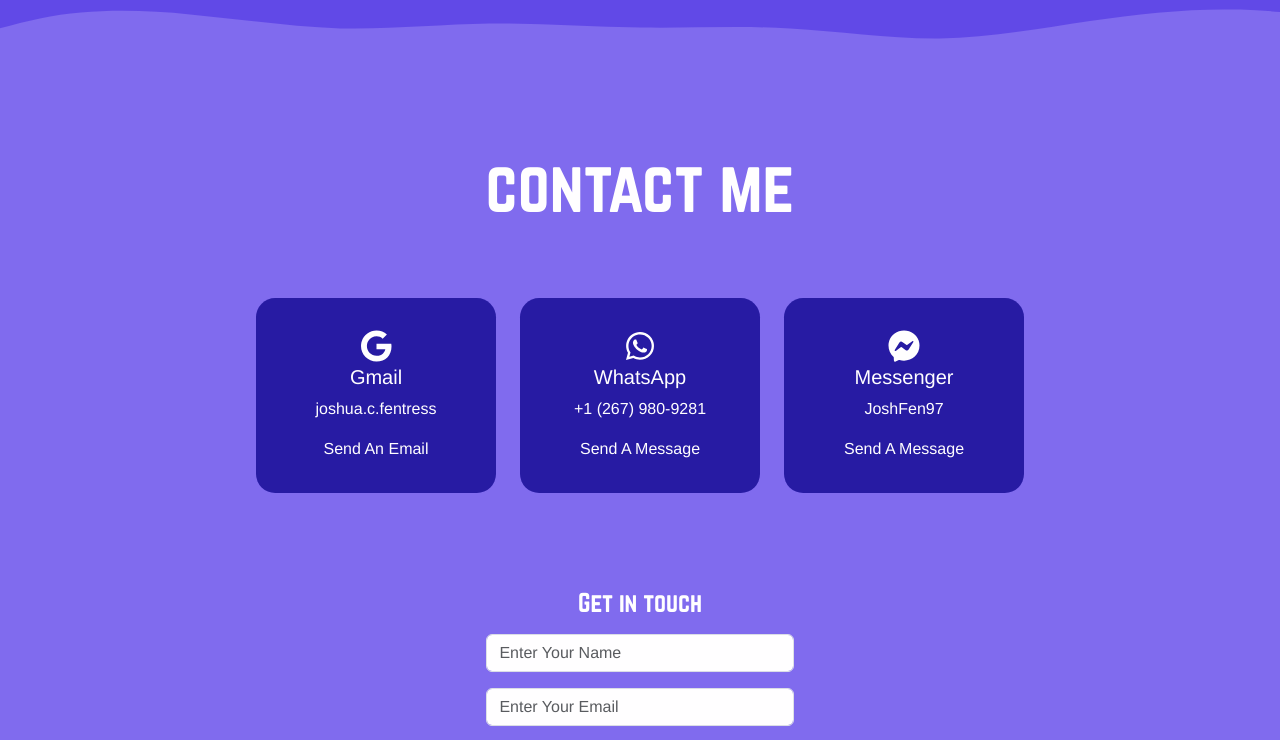
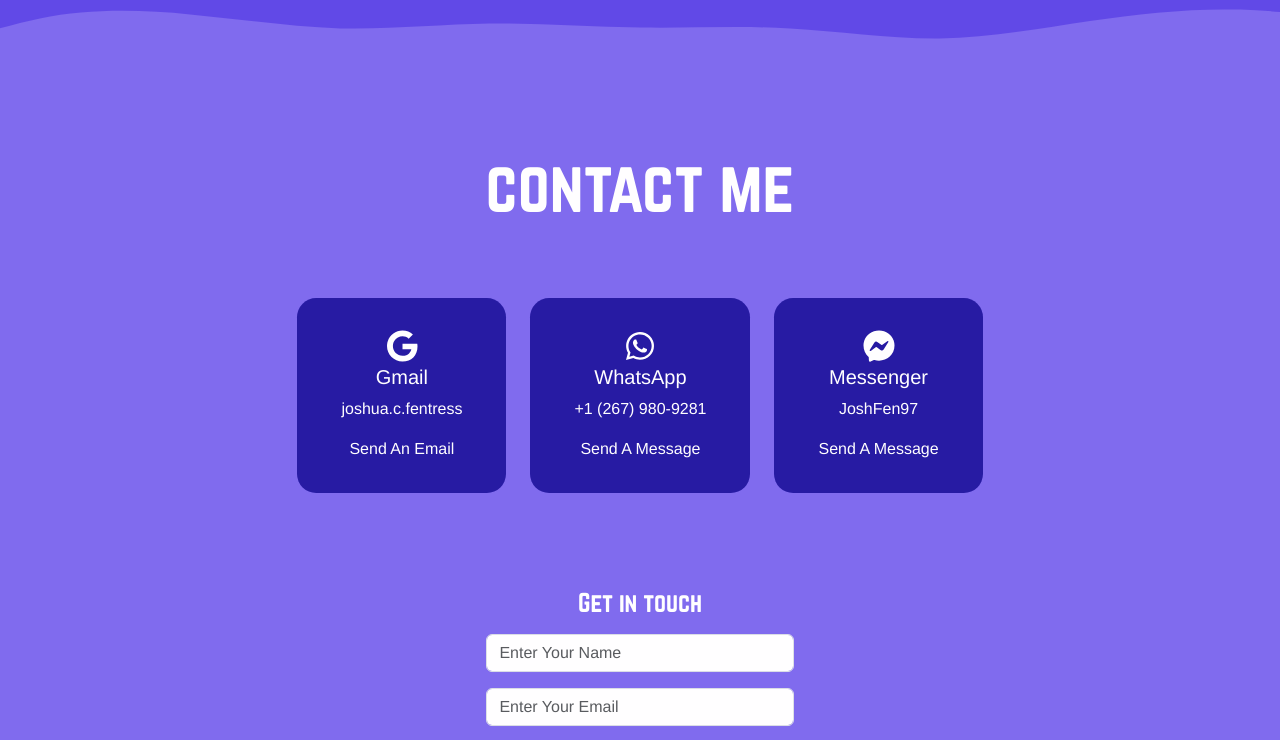
Before and after one commit to JoshFen/ResumeWeb, a React (Vite) app in the folder resume-site/: page / in a window 1280 px wide. Shown: the part 6132-6872 px from the top of the page. Built offline with nearby package versions, Linux system fonts and the light colour scheme.

Commit message:
photos testing

```diff
--- a/resume-site/src/App.css
+++ b/resume-site/src/App.css
@@ -370,7 +370,7 @@ section {
   border-radius: 1.2em;
   margin-left: 12px;
   margin-right: 12px;
-  width: 15rem;
+
 }
 
 
```
Also changed, not shown: 4 other files (tests, documents, lock files or other folders).
